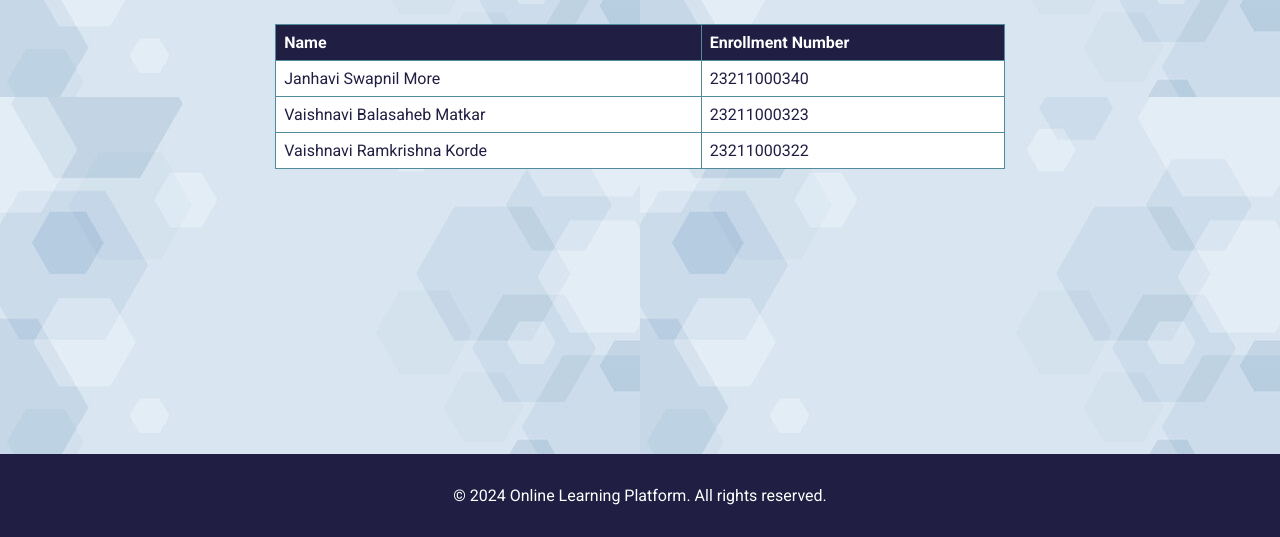
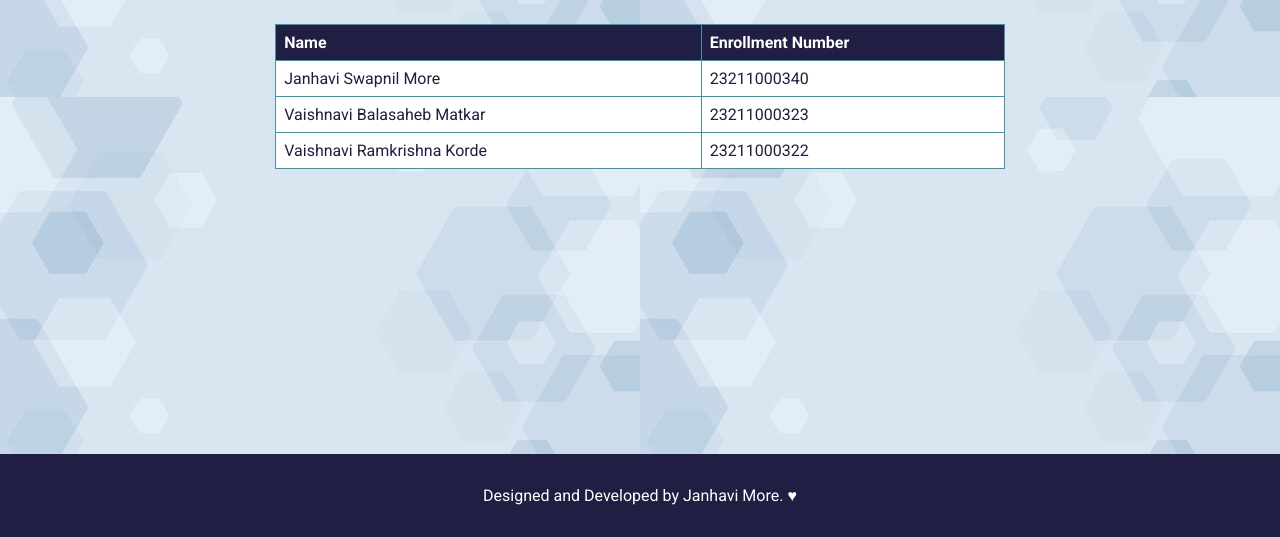
Before and after one commit to janhavi206/Online-Learning-Platform, a plain HTML site: page contact.html in a window 1280 px wide. Shown: the part 263-800 px from the top of the page. Drawn offline with Linux system fonts and the light colour scheme.

Commit message:
Update contact.html

```diff
--- a/contact.html
+++ b/contact.html
@@ -44,7 +44,7 @@
     </main>
 
     <footer>
-        <p>&copy; 2024 Online Learning Platform. All rights reserved.</p>
+        <p>Designed and Developed by Janhavi More. &#9829;</p>
     </footer>
 </body>
 </html>
```
